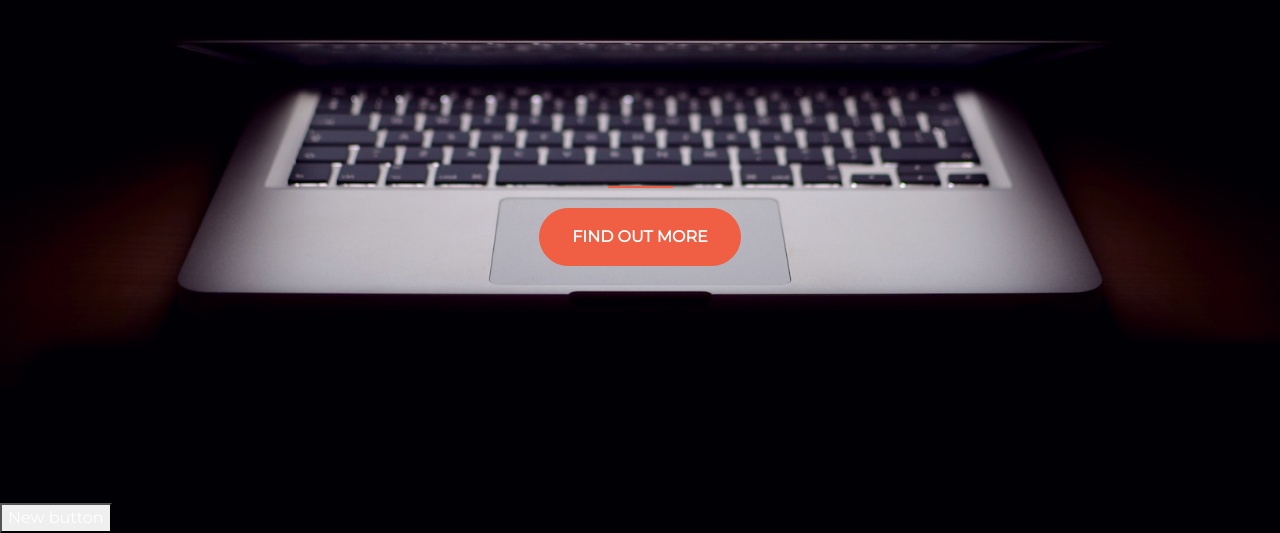
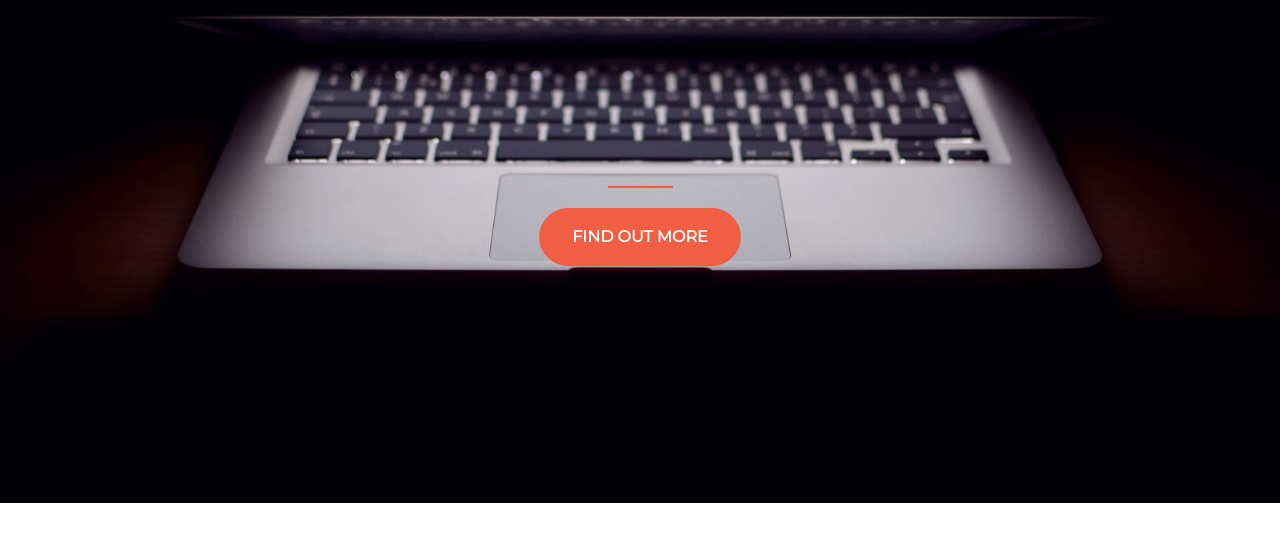
Before and after one commit to bmurda/landing-page, a plain HTML site: page index.html in a window 1280 px wide. Shown: the part 297-830 px from the top of the page. After the commit the page ends 800 px from the top, so only its background shows below. Drawn offline with nearby package versions, Linux system fonts and the light colour scheme.

Commit message:
Update index.html

```diff
--- a/index.html
+++ b/index.html
@@ -32,6 +32,5 @@
         </section>
       </div>
     </div>
-    <button class="otherbutton">New button</button>
   </body>
 </html>
```
